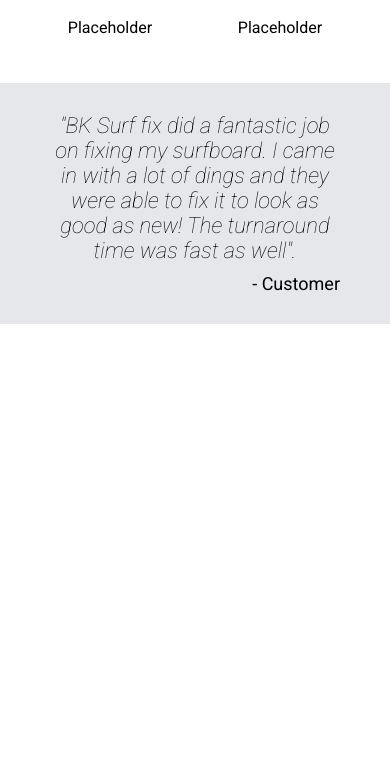
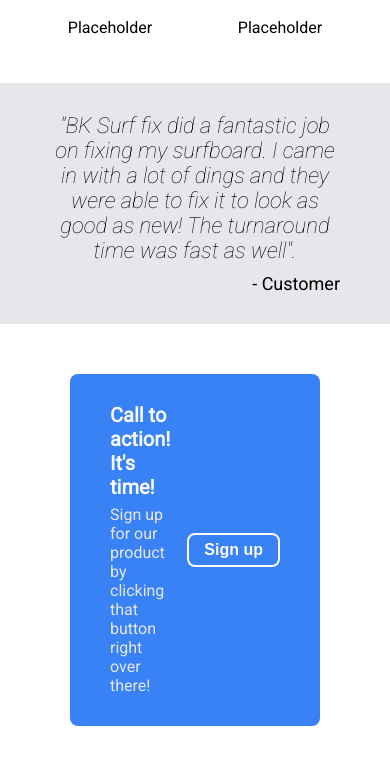
Before and after one commit to RomanFisc/landing-page, a plain HTML site: page index.html in a window 390 px wide. Shown: the part 806-1570 px from the top of the page. Before the commit the page ends 1130 px from the top, so only its background shows below. Drawn offline with Linux system fonts and the light colour scheme.

Commit message:
added a call to action section with responsiveness

```diff
--- a/index.html
+++ b/index.html
@@ -60,7 +60,15 @@
         <div class="quote">"BK Surf fix did a fantastic job on fixing my surfboard. I came in with a lot of dings and they were able to fix it to look as good as new! The turnaround time was fast as well".</div>
         <div class="person">- Customer</div>
     </div>
-
+    <div class="cta-container">
+        <div class="cta-banner">
+            <h1 class="cta-title">Call to action! It's time!</h1>
+            <p class="cta-sub">Sign up for our product by clicking that button right over there!</p>
+        </div>
+        <div class="button-div">
+            <button class="cta-button">Sign up</button>
+        </div>
+    </div>
 
 </div>
 </body>
--- a/style.css
+++ b/style.css
@@ -147,7 +147,7 @@ body {
     background-color: #e5e7eb;
     display: flex;
     flex-direction: column;
-    padding: 90px 200px 90px;
+    padding: 90px 200px 80px;
 }
 
 .quote {
@@ -163,7 +163,63 @@ body {
 }
 
 /* Sign up section */
+.cta-container {
+    display: flex;
+    align-items: center;
+    background-color: #3882f6;
+    border-radius: 8px;
+    margin: 50px 200px;
+    padding: 15px 200px;
+    gap: 40px;
+}
 
+.cta-banner {
+   text-align: left;
+   display: flex;
+   justify-content: flex-start;
+   flex-direction: column;
+}
+
+.button-div {
+    display: flex;
+    justify-content: flex-end;
+    flex-grow: 1;
+}
+
+.cta-button {
+    color: #f9faf8;
+    background-color: #3882f6;
+    border: 2px solid #f9faf8;
+    border-radius: 8px;
+    padding: 6px 15px 6px;
+    font-size: 16px;
+    font-weight: 700;
+    flex-shrink: 0;
+}
+
+
+
+.cta-title {
+    font-size: 20px;
+    color: #f9faf8;
+    margin-bottom: -10px;
+}
+
+.cta-sub {
+    font-size: 16px;
+    color: #e5e7eb;
+}
+
+
+@media (max-width: 1200px) {
+    .cta-container {
+        margin: 50px 150px;
+    }
+
+    .cta-container {
+        padding: 15px 75px;
+    }
+}
 
 @media (max-width: 800px) {
     .logo {
@@ -217,4 +273,12 @@ body {
     .person {
         font-size: 18px
     }
+
+    .cta-container {
+        margin: 50px 70px;
+    }
+
+    .cta-container {
+        padding: 15px 40px;
+    }
 }
```
